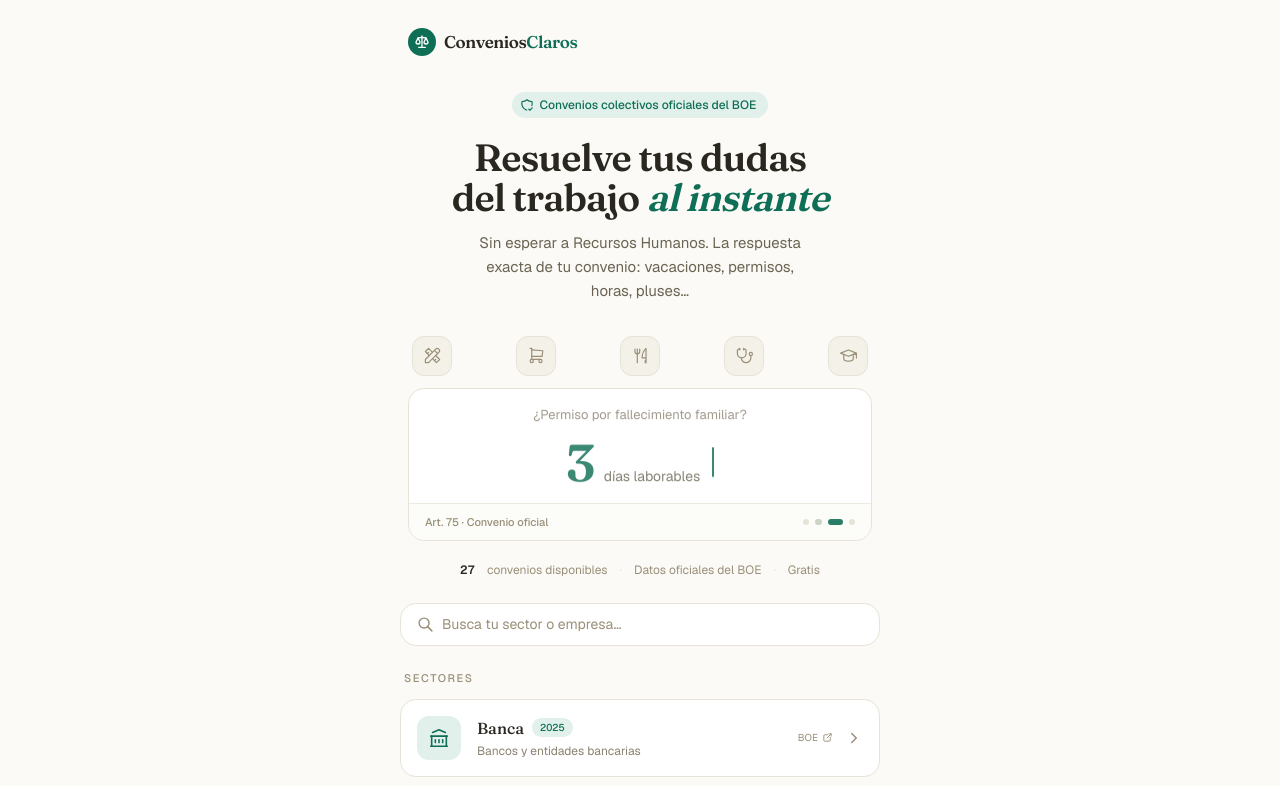
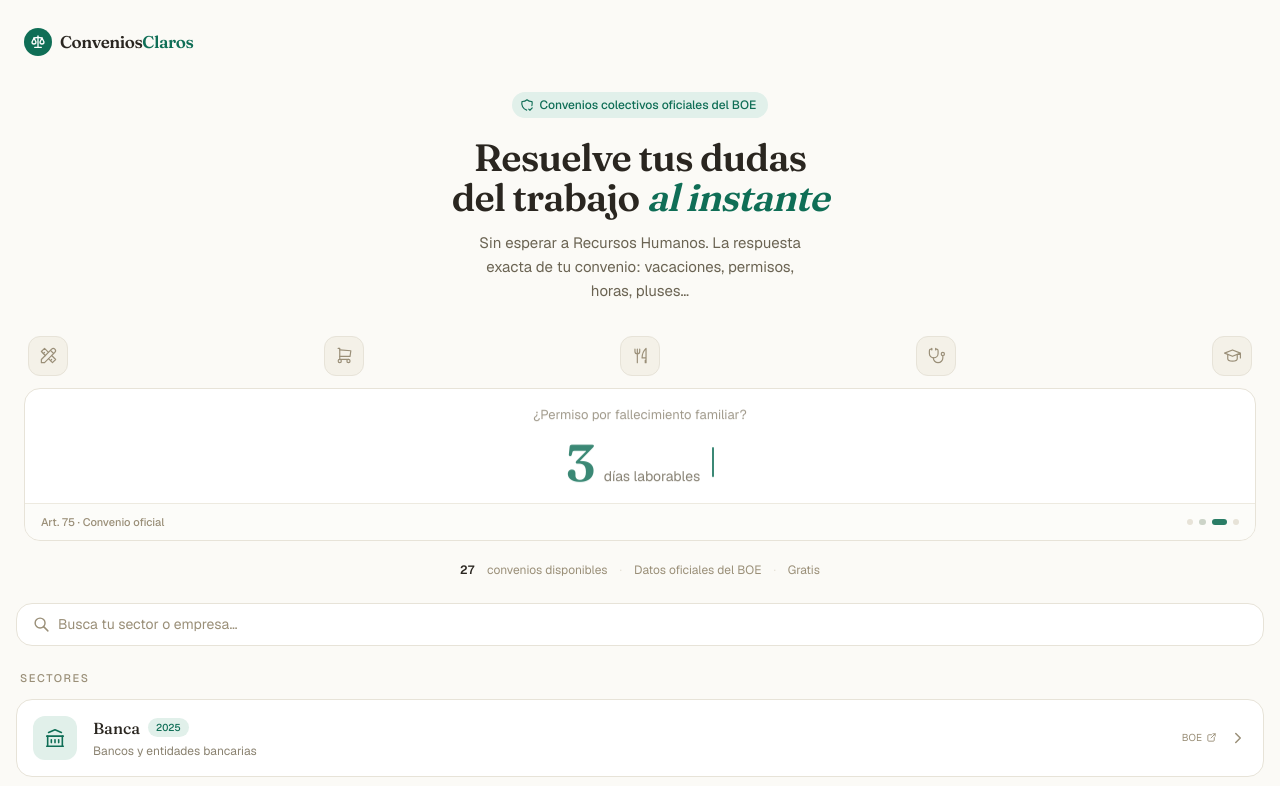
Before and after one commit to LuchiScalping/tuconvenio, a Next.js app: page / in a window 1280 px wide. Shown: the top 786 px of the page. Built offline with nearby package versions, Linux system fonts and the light colour scheme.

Commit message:
Revert layout desktop

```diff
--- a/app/page.tsx
+++ b/app/page.tsx
@@ -70,7 +70,6 @@ export default function Home() {
 
   return (
     <div className="min-h-screen bg-paper flex flex-col">
-      <div className="w-full max-w-lg mx-auto flex flex-col flex-1">
 
       {/* Cabecera */}
       <header className="px-6 pt-7">
@@ -134,7 +133,6 @@ export default function Home() {
         Datos oficiales del BOE · Gratuito · Solo orientativo
       </footer>
 
-      </div>
     </div>
   );
 }
```
